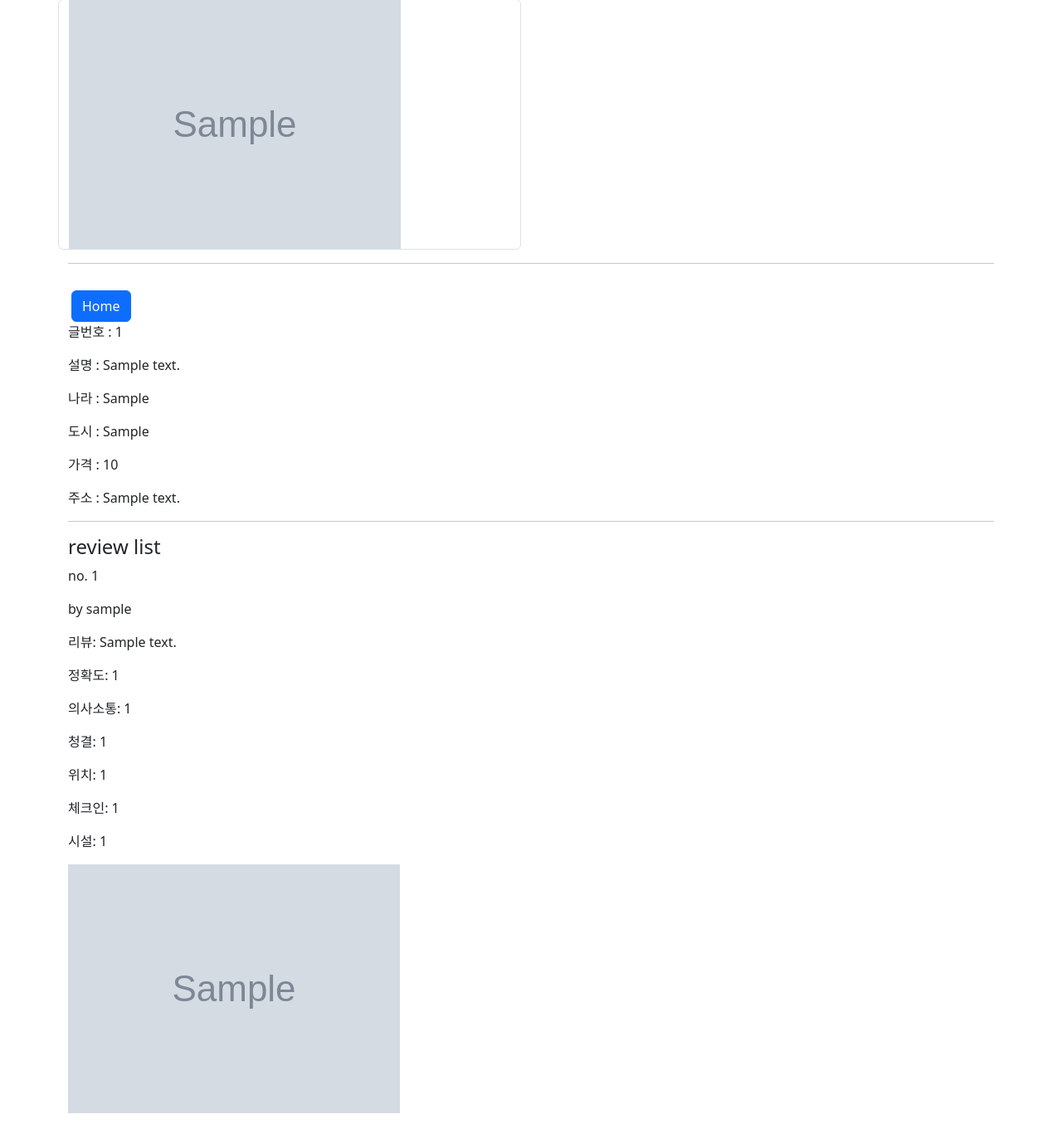
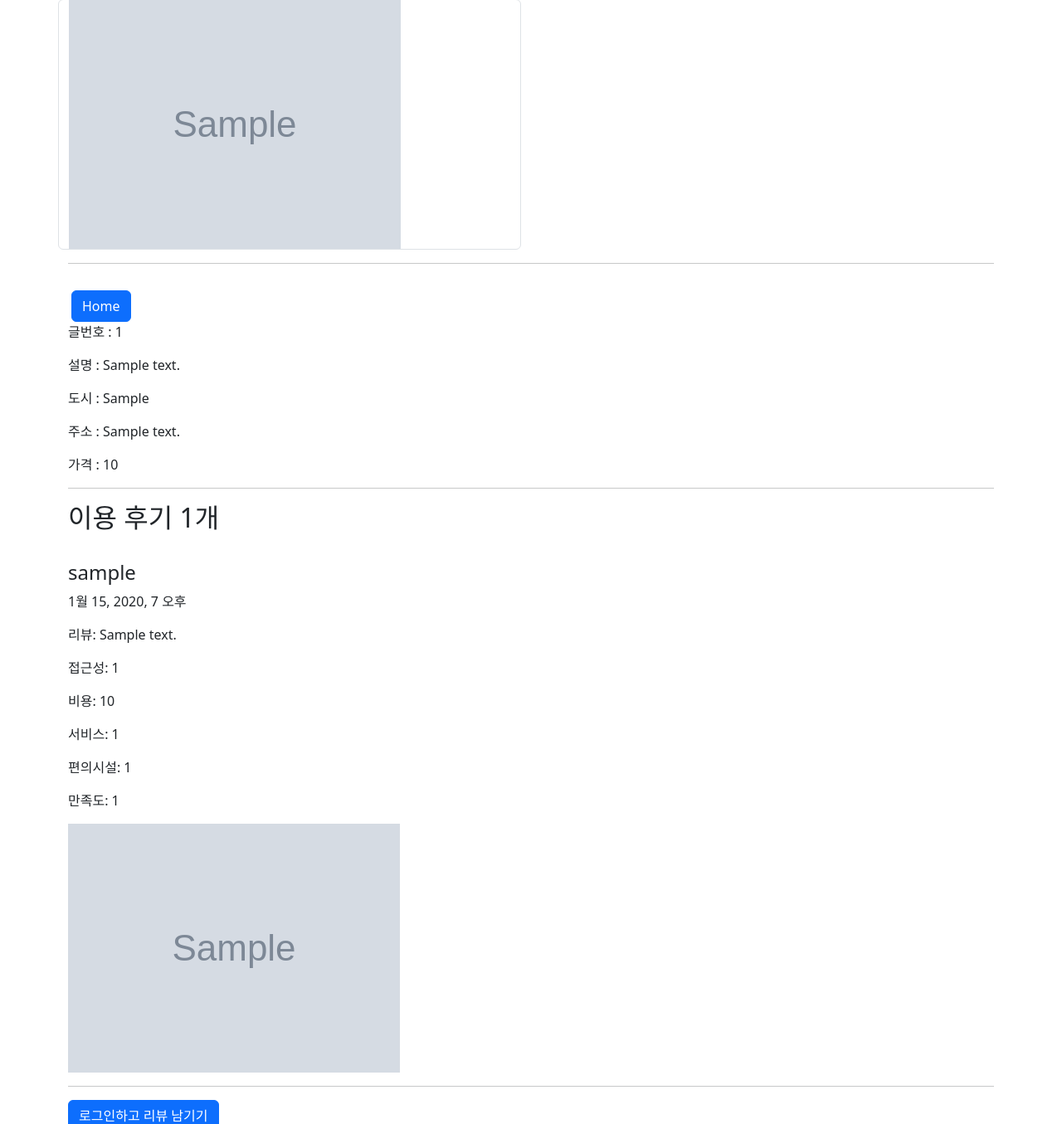
Before and after one commit to ParkJiHwan22/return_a_plus, a Django app: page /1/ in a window 1280 px wide. Shown: the part 727-2082 px from the top of the page at 83% size. Run offline with Django 3.2, Linux system fonts and the light colour scheme; tables that the repository leaves empty hold one stand-in row (values such as "Sample post"); grey boxes marked "Sample" are stand-in pictures; some libraries are stand-ins or nearby versions; some web fonts are replaced.

Commit message:
Edit topic

```diff
--- a/posts/forms.py
+++ b/posts/forms.py
@@ -7,7 +7,6 @@ class PostForm(forms.ModelForm):
         fields = (
             "name",
             "description",
-            "country",
             "city",
             "price",
             "address",
@@ -20,11 +19,10 @@ class ReviewForm(forms.ModelForm):
         model = Review
         fields = (
             "review",
-            "accuracy",
-            "communication",
-            "cleaniness",
-            "location",
-            "check_in",
-            "value",
+            "accessibility",
+            "cost",
+            "service",
+            "convenience_facilities",
+            "satisfaction",
             "review_image",
         )
--- a/posts/models.py
+++ b/posts/models.py
@@ -6,7 +6,6 @@ class Post(models.Model):
     user = models.ForeignKey(settings.AUTH_USER_MODEL, on_delete=models.CASCADE)
     like_users = models.ManyToManyField(settings.AUTH_USER_MODEL, related_name='like_posts')
     description = models.TextField()
-    country = models.TextField()
     city = models.CharField(max_length=80)
     price = models.IntegerField()
     address = models.CharField(max_length=80)
@@ -17,10 +16,10 @@ class Review(models.Model):
     post = models.ForeignKey(Post, on_delete=models.CASCADE)
     user = models.ForeignKey(settings.AUTH_USER_MODEL, on_delete=models.CASCADE)
     review = models.TextField()
-    accuracy = models.IntegerField()
-    communication = models.IntegerField()
-    cleaniness = models.IntegerField()
-    location = models.IntegerField()
-    check_in = models.IntegerField()
-    value = models.IntegerField()
+    accessibility = models.IntegerField()
+    cost = models.IntegerField()
+    service = models.IntegerField()
+    convenience_facilities = models.IntegerField()
+    satisfaction = models.IntegerField()
     review_image = models.ImageField(blank=True, upload_to='review_images/')
+    created_at = models.DateTimeField(auto_now_add=True)
--- a/posts/templates/posts/detail.html
+++ b/posts/templates/posts/detail.html
@@ -39,37 +39,32 @@
     {{ post.pk }}</p>
   <p>설명 :
     {{ post.description }}</p>
-  <p>나라 :
-    {{ post.country }}</p>
   <p>도시 :
     {{ post.city }}</p>
+  <p>주소 :
+    {{ post.address }}</p>
   <p>가격 :
     {{ post.price }}</p>
-  <p>주소 :
-    {{ post.address }}</p>
   <hr>
 
-  <h4>review list</h4>
-
-  {% for review in reviews %}
-    <p>no.
-      {{ review.pk }}</p>
-    <p>by
-      {{ review.user }}</p>
+  <h2>이용 후기 {{ reviews|length }}개</h2>
+    <br>
+    {% for review in reviews %}
+    <h4>{{ review.user }}</h4>
+    <p>{{ review.created_at }}</p>
     <p>리뷰:
       {{ review.review }}</p>
-    <p>정확도:
-      {{ review.accuracy }}</p>
-    <p>의사소통:
-      {{ review.communication }}</p>
-    <p>청결:
-      {{ review.cleaniness }}</p>
-    <p>위치:
-      {{ review.location }}</p>
-    <p>체크인:
-      {{ review.check_in }}</p>
-    <p>시설:
-      {{ review.value }}</p>
+
+    <p>접근성:
+      {{ review.accessibility }}</p>
+    <p>비용:
+      {{ review.cost }}</p>
+    <p>서비스:
+      {{ review.service }}</p>
+    <p>편의시설:
+      {{ review.convenience_facilities }}</p>
+    <p>만족도:
+      {{ review.satisfaction }}</p>
 
     {% if review.review_image %}
       <img src="{{ review.review_image.url }}" alt="review_image">
@@ -81,10 +76,9 @@
         <input type="submit" value="댓글 삭제" class="btn btn-secondary ms-1 me-1 mt-3">
       </form>
     {% endif %}
-
+    <hr>
   {% endfor %}
 
-  <hr>
   {% if user.is_authenticated %}
 
   <h2>⭐</h2>
```
Also changed, not shown: posts/migrations/0001_initial.py.
